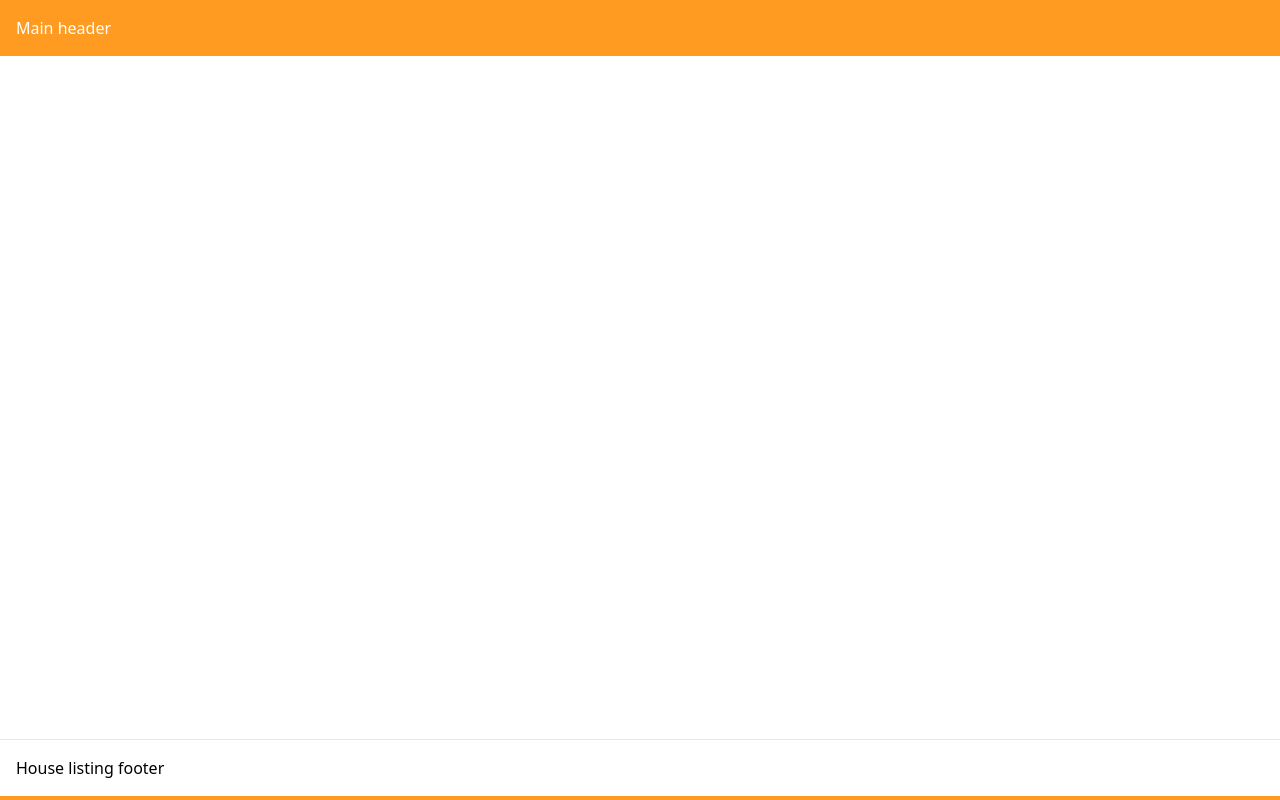
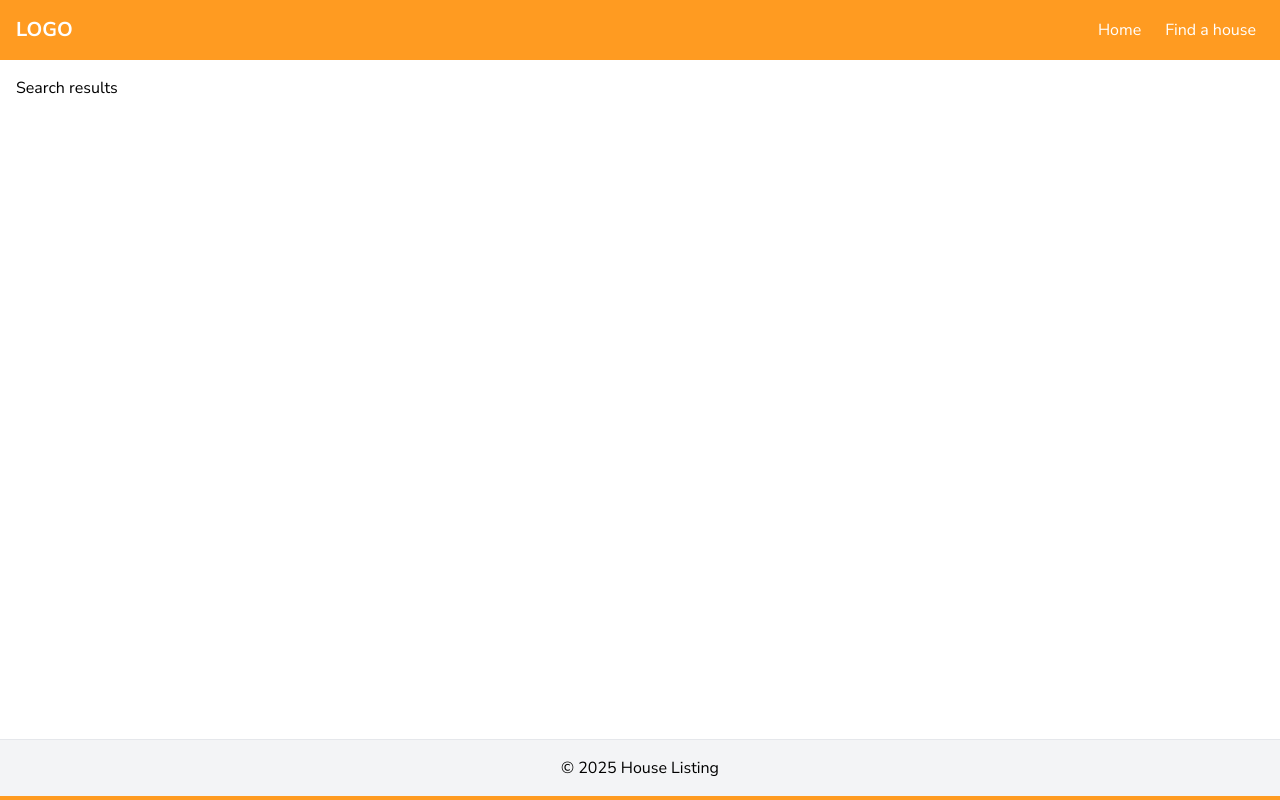
Before and after one commit to Dawntraoz/house-listing-template, a Nuxt app: page /search in a window 1280 px wide. Built offline with nearby package versions, Linux system fonts and the light colour scheme.

Commit message:
feat: add initial layout, use CSS modules with @apply and rename color variables

```diff
--- a/app/app.vue
+++ b/app/app.vue
@@ -1,14 +1,10 @@
 <template>
-  <section class="flex flex-col min-h-screen">
-    <header class="bg-primary-50 text-white p-4">Main header</header>
+  <section class="flex flex-col min-h-screen font-sans">
+    <LayoutHeader />
     <main class="flex-auto container mx-auto p-4">
       <NuxtPage />
     </main>
-    <footer
-      class="border-t border-t-grey-200 border-b-4 border-b-primary-50 p-4"
-    >
-      House listing footer
-    </footer>
+    <LayoutFooter />
   </section>
 </template>
 
--- /dev/null
+++ b/app/components/layout/Footer.vue
@@ -0,0 +1,13 @@
+<template>
+  <footer class="bg-gray-100">
+    <div class="border-t border-t-grey-200 border-b-4 border-b-primary-50">
+      <p class="container mx-auto p-4 text-center text-grey-500">
+        © {{ currentYear }} House Listing
+      </p>
+    </div>
+  </footer>
+</template>
+
+<script lang="ts" setup>
+const currentYear = new Date().getFullYear();
+</script>
--- /dev/null
+++ b/app/components/layout/Header.vue
@@ -0,0 +1,21 @@
+<template>
+  <header class="bg-primary-50 text-white">
+    <nav class="container mx-auto p-4 flex items-center justify-between gap-6">
+      <p class="font-bold uppercase text-xl">Logo</p>
+      <ul class="flex items-center gap-2">
+        <li>
+          <NuxtLink to="/" :class="$style.link">Home</NuxtLink>
+        </li>
+        <li>
+          <NuxtLink to="/search" :class="$style.link">Find a house</NuxtLink>
+        </li>
+      </ul>
+    </nav>
+  </header>
+</template>
+
+<style module>
+.link {
+  @apply p-2 rounded-md hover:bg-primary-51;
+}
+</style>
--- /dev/null
+++ b/app/pages/search.vue
@@ -0,0 +1,3 @@
+<template>
+  <p>Search results</p>
+</template>
--- a/uno.config.ts
+++ b/uno.config.ts
@@ -14,21 +14,21 @@ export default defineConfig({
     colors: {
       primary: {
         50: '#ff9b21',
+        51: '#ff910a',
+        52: '#f58700',
         60: '#e58b1e',
-        '50-darken-1': '#ff910a',
-        '50-darken-2': '#f58700',
       },
       secondary: {
         10: '#e5f6ff',
+        11: '#d1efff',
+        12: '#bde8ff',
         40: '#4dbeff',
+        40: '#38b6ff',
+        41: '#24afff',
         70: '#0071b3',
+        70: '#00649e',
+        71: '#00578a',
         90: '#004166',
-        '10-darken-1': '#d1efff',
-        '10-darken-2': '#bde8ff',
-        '40-darken-1': '#38b6ff',
-        '40-darken-2': '#24afff',
-        '70-darken-1': '#00649e',
-        '70-darken-2': '#00578a',
       }
     }
   },
@@ -38,7 +38,7 @@ export default defineConfig({
     presetTypography(),
     presetWebFonts({
       fonts: {
-        sans: 'Roboto',
+        sans: 'Nunito Sans',
       },
     }),
   ],
```
Also changed, not shown: 1 other file (tests, documents, lock files or other folders).
